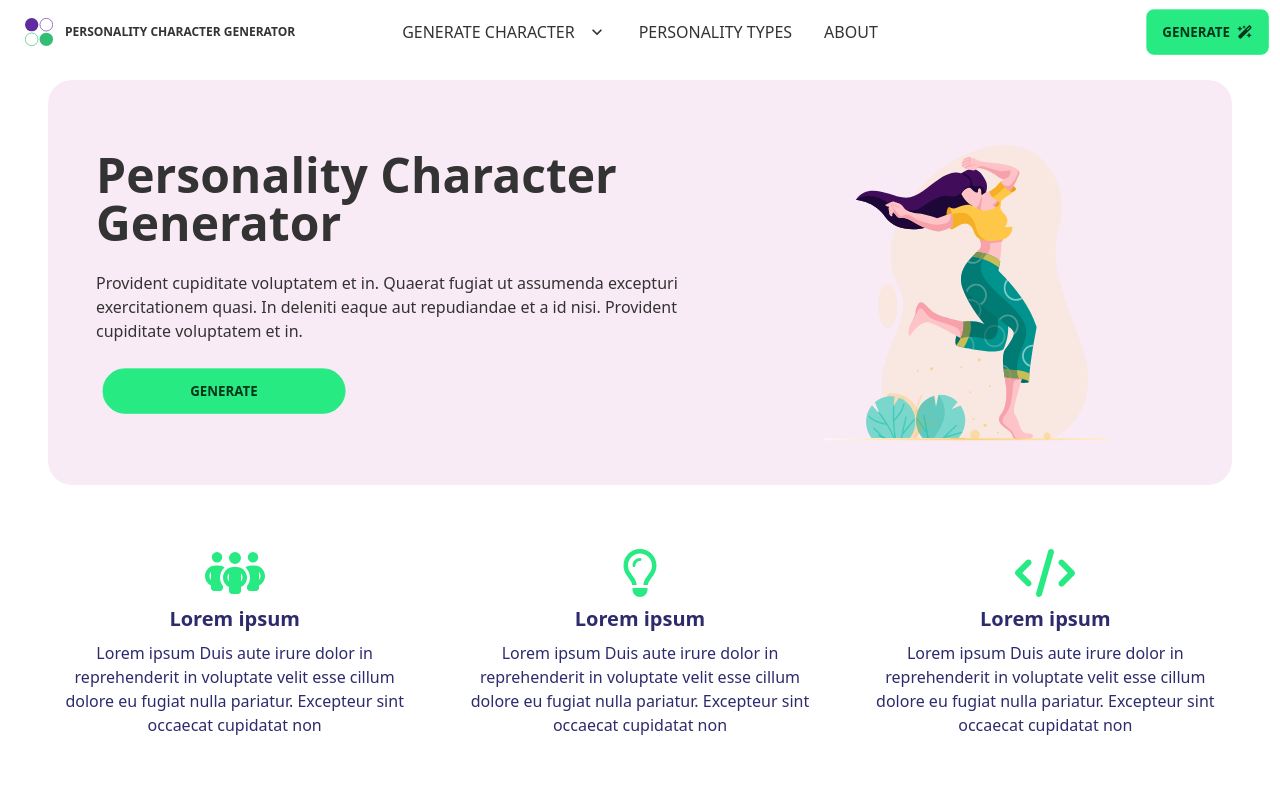
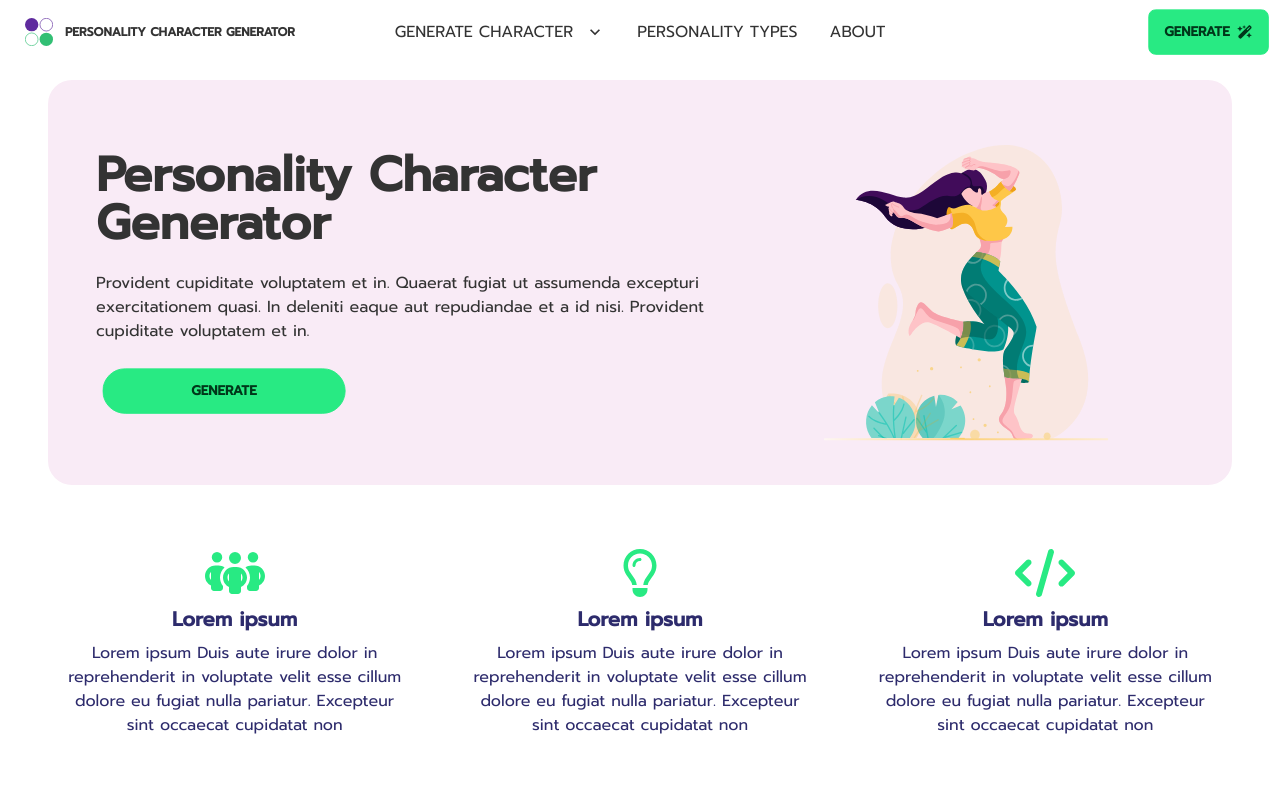
Before and after one commit to pspapleng/personality-analysis-system, a Vue app in the folder web/: page / in a window 1280 px wide. Shown: the top 800 px of the page. Built offline with nearby package versions, Linux system fonts and the light colour scheme.

Commit message:
update: use google font

```diff
--- a/web/src/style.css
+++ b/web/src/style.css
@@ -1,3 +1,11 @@
+@import url('https://fonts.googleapis.com/css2?family=Prompt:wght@200;300;400;500&display=swap');
+
 @tailwind base;
 @tailwind components;
 @tailwind utilities;
+
+@layer base{
+    html {
+        font-family: prompt;
+      }
+}
--- a/web/tailwind.config.cjs
+++ b/web/tailwind.config.cjs
@@ -3,6 +3,9 @@ module.exports = {
   content: ["./index.html", "./src/**/*.{vue,js,ts,jsx,tsx}"],
   theme: {
     extend: {},
+  },
+  fontFamily: {
+    prompt: ["PROMPT", "cursive"],
   },
   daisyui: {
     themes: [
@@ -17,7 +20,7 @@ module.exports = {
           success: "#28EA83",
           warning: "#FBBD23",
           error: "#E02727",
-          softpink:"#F9EBF6"
+          softpink: "#F9EBF6",
         },
       },
       "dark",
```
